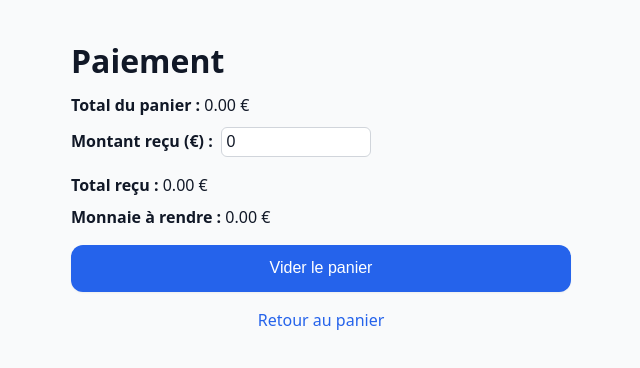
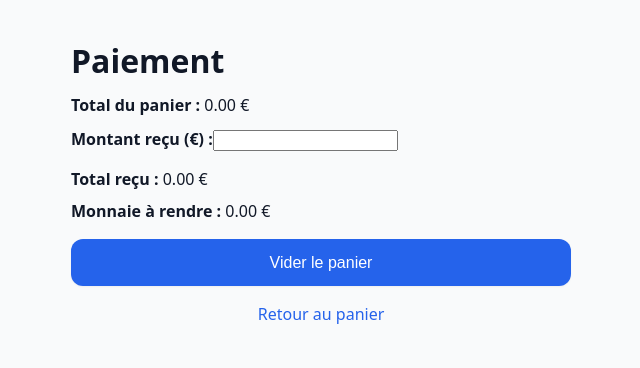
Before and after one commit to Tchoup7790/celtiques-bar-app, a Vue app: page /payement in a window 1280 px wide. Shown: the top 368 px of the page, without its empty margins (319-959 px from the left). Built offline with nearby package versions, Linux system fonts and the light colour scheme.

Commit message:
better input

```diff
--- a/src/pages/payement.vue
+++ b/src/pages/payement.vue
@@ -8,14 +8,7 @@
 
     <div style="margin-bottom: 1rem">
       <label for="paymentInput"><strong>Montant reçu (€) :</strong></label>
-      <input
-        id="paymentInput"
-        type="number"
-        step="0.01"
-        min="0"
-        v-model.number="amountReceivedEuros"
-        style="width: 150px; margin-left: 0.5rem; padding: 0.3rem; border-radius: 6px"
-      />
+      <input type="tel" inputmode="decimal" pattern="[0-9]+([.,][0-9]{1,2})?" step="0.01" />
     </div>
 
     <div style="margin-top: 0.5rem">
```
